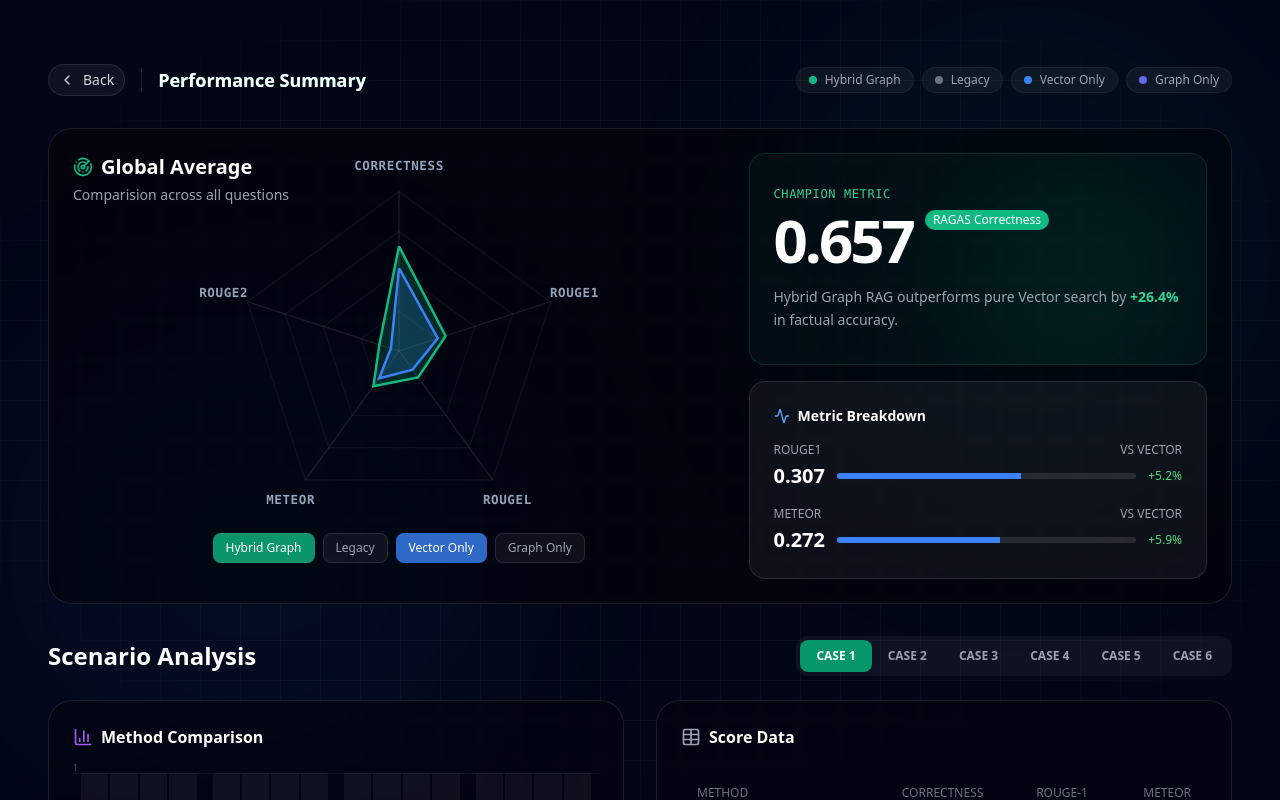
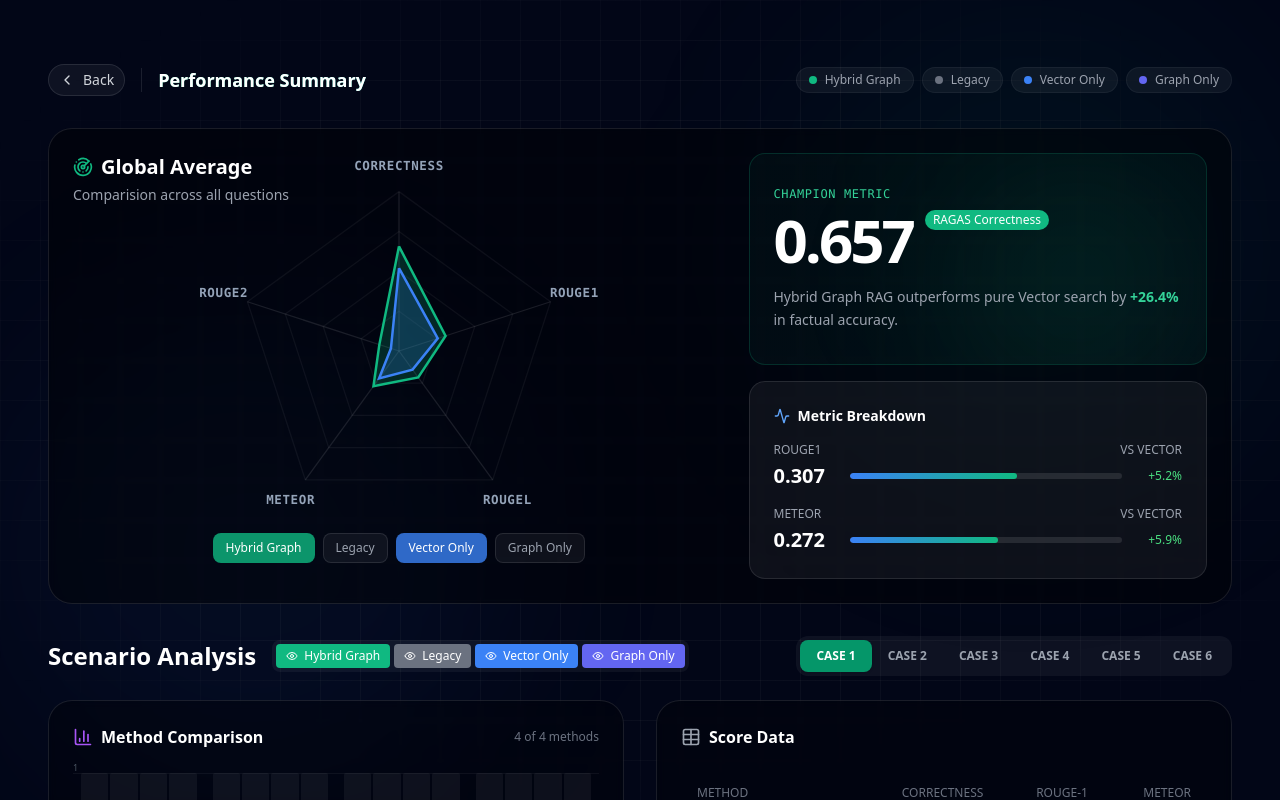
Before and after one commit to afinmh/HybridGraphRAG, a Next.js app: page /summary in a window 1280 px wide. Shown: the top 800 px of the page. Built offline with nearby package versions, Linux system fonts and the light colour scheme.

Commit message:
feat: Implement client-side text embedding using Hugging Face Transformers and introduce a performance summary page with a warmup API route.

```diff
--- a/app/summary/page.tsx
+++ b/app/summary/page.tsx
@@ -1,8 +1,8 @@
 "use client";
 
-import { useState } from "react";
-import { motion } from "framer-motion";
-import { Radar, BarChart3, ChevronLeft, Table as TableIcon, Activity } from "lucide-react";
+import { useState, useEffect } from "react";
+import { motion, useSpring, useTransform } from "framer-motion";
+import { Radar, BarChart3, ChevronLeft, Table as TableIcon, Activity, Eye, EyeOff } from "lucide-react";
 import Link from "next/link";
 import { Badge } from "@/components/ui/badge";
 import { Button } from "@/components/ui/button";
@@ -71,13 +71,62 @@ const performanceData = [
     }
 ];
 
-const METRICS = ['correctness', 'rouge1', 'rougeL', 'meteor', 'rouge2']; // Reordered for visual balance
+const METRICS = ['correctness', 'rouge1', 'rougeL', 'meteor', 'rouge2'];
 const METHODS = [
     { key: 'hybrid', name: 'Hybrid Graph', color: 'bg-emerald-500', stroke: '#10b981', fill: 'rgba(16, 185, 129, 0.2)' },
     { key: 'legacy', name: 'Legacy', color: 'bg-gray-500', stroke: '#6b7280', fill: 'rgba(107, 114, 128, 0.2)' },
     { key: 'vector', name: 'Vector Only', color: 'bg-blue-500', stroke: '#3b82f6', fill: 'rgba(59, 130, 246, 0.2)' },
     { key: 'graph', name: 'Graph Only', color: 'bg-indigo-500', stroke: '#6366f1', fill: 'rgba(99, 102, 241, 0.2)' },
 ];
+
+// --- ANIMATED NUMBER COMPONENT ---
+function AnimatedNumber({ value, decimals = 3, duration = 1.5, className = "" }: {
+    value: number;
+    decimals?: number;
+    duration?: number;
+    className?: string;
+}) {
+    const spring = useSpring(0, {
+        stiffness: 50,
+        damping: 20,
+        duration: duration * 1000
+    });
+    const display = useTransform(spring, (v) => v.toFixed(decimals));
+    const [displayValue, setDisplayValue] = useState("0.000");
+
+    useEffect(() => {
+        spring.set(value);
+    }, [spring, value]);
+
+    useEffect(() => {
+        const unsubscribe = display.on("change", (v) => setDisplayValue(v));
+        return unsubscribe;
+    }, [display]);
+
+    return <span className={className}>{displayValue}</span>;
+}
+
+// --- ANIMATED PROGRESS BAR ---
+function AnimatedProgressBar({ value, maxValue = 0.5, delay = 0 }: {
+    value: number;
+    maxValue?: number;
+    delay?: number;
+}) {
+    return (
+        <div className="flex-1 h-1.5 bg-white/10 rounded-full overflow-hidden">
+            <motion.div
+                className="h-full bg-gradient-to-r from-blue-500 to-emerald-500 rounded-full"
+                initial={{ width: 0 }}
+                animate={{ width: `${Math.min((value / maxValue) * 100, 100)}%` }}
+                transition={{
+                    duration: 1.2,
+                    delay: delay,
+                    ease: [0.16, 1, 0.3, 1] // easeOutExpo
+                }}
+            />
+        </div>
+    );
+}
 
 function calculateRadarPoints(scores: any, size: number) {
     const angleStep = (Math.PI * 2) / METRICS.length;
@@ -87,7 +136,7 @@ function calculateRadarPoints(scores: any, size: number) {
     return METRICS.map((key, i) => {
         const val = scores[key] || 0;
         const angle = i * angleStep - Math.PI / 2;
-        const r = val * radius * 0.85; // slightly smaller to keep labels in check
+        const r = val * radius * 0.85;
         const x = center + r * Math.cos(angle);
         const y = center + r * Math.sin(angle);
         return { x, y };
@@ -163,6 +212,8 @@ function RadarChart({ scores, size = 300, showMethods = ['hybrid'] }: { scores:
 export default function SummaryPage() {
     const [selectedQuestion, setSelectedQuestion] = useState(1);
     const [visibleMethods, setVisibleMethods] = useState(['hybrid', 'vector']);
+    // Scenario Analysis visible methods (for bar chart and table)
+    const [scenarioMethods, setScenarioMethods] = useState(['hybrid', 'legacy', 'vector', 'graph']);
 
     const currentQData = performanceData.find(d => d.id === selectedQuestion) || performanceData[0];
 
@@ -180,6 +231,18 @@ export default function SummaryPage() {
         setVisibleMethods(prev =>
             prev.includes(key) ? prev.filter(k => k !== key) : [...prev, key]
         );
+    };
+
+    const toggleScenarioMethod = (key: string) => {
+        setScenarioMethods(prev => {
+            // Ensure at least one method is always visible
+            if (prev.includes(key) && prev.length > 1) {
+                return prev.filter(k => k !== key);
+            } else if (!prev.includes(key)) {
+                return [...prev, key];
+            }
+            return prev;
+        });
     };
 
     return (
@@ -251,9 +314,12 @@ export default function SummaryPage() {
                             <div className="absolute top-0 right-0 p-32 bg-emerald-500/10 blur-[80px] rounded-full pointer-events-none" />
                             <h3 className="text-emerald-400 font-mono text-xs uppercase tracking-wider mb-2 z-10">Champion Metric</h3>
                             <div className="z-10">
-                                <span className="text-6xl font-bold text-white tracking-tighter">
-                                    {averageScores['hybrid'].correctness.toFixed(3)}
-                                </span>
+                                <AnimatedNumber
+                                    value={averageScores['hybrid'].correctness}
+                                    decimals={3}
+                                    duration={2}
+                                    className="text-6xl font-bold text-white tracking-tighter"
+                                />
                                 <Badge className="ml-3 bg-emerald-500 text-white border-none align-top">RAGAS Correctness</Badge>
                             </div>
                             <p className="text-sm text-gray-400 mt-4 leading-relaxed z-10">
@@ -270,20 +336,26 @@ export default function SummaryPage() {
                                     <Activity className="w-4 h-4 text-blue-400" /> Metric Breakdown
                                 </h4>
                                 <div className="space-y-4">
-                                    {['rouge1', 'meteor'].map(metric => (
+                                    {['rouge1', 'meteor'].map((metric, index) => (
                                         <div key={metric}>
                                             <div className="flex justify-between text-xs text-gray-400 mb-1 uppercase">
                                                 <span>{metric}</span>
                                                 <span>vs Vector</span>
                                             </div>
                                             <div className="flex items-center gap-3">
-                                                <div className="text-xl font-bold text-white">
-                                                    {(averageScores['hybrid'][metric]).toFixed(3)}
+                                                <div className="text-xl font-bold text-white w-16">
+                                                    <AnimatedNumber
+                                                        value={averageScores['hybrid'][metric]}
+                                                        decimals={3}
+                                                        duration={1.5}
+                                                    />
                                                 </div>
-                                                <div className="flex-1 h-1.5 bg-white/10 rounded-full overflow-hidden">
-                                                    <div className="h-full bg-blue-500" style={{ width: `${(averageScores['hybrid'][metric] / 0.5) * 100}%` }} />
-                                                </div>
-                                                <span className={`text-xs ${averageScores['hybrid'][metric] > averageScores['vector'][metric] ? 'text-green-400' : 'text-red-400'}`}>
+                                                <AnimatedProgressBar
+                                                    value={averageScores['hybrid'][metric]}
+                                                    maxValue={0.5}
+                                                    delay={index * 0.3}
+                                                />
+                                                <span className={`text-xs w-12 text-right ${averageScores['hybrid'][metric] > averageScores['vector'][metric] ? 'text-green-400' : 'text-red-400'}`}>
                                                     {averageScores['hybrid'][metric] > averageScores['vector'][metric] ? '+' : ''}
                                                     {((averageScores['hybrid'][metric] - averageScores['vector'][metric]) * 100).toFixed(1)}%
                                                 </span>
@@ -299,7 +371,33 @@ export default function SummaryPage() {
                 {/* --- 2. DETAILED ANALYSIS --- */}
                 <div className="space-y-6">
                     <div className="flex flex-col md:flex-row md:items-center justify-between gap-4">
-                        <h2 className="text-2xl font-bold text-white">Scenario Analysis</h2>
+                        <div className="flex items-center gap-4">
+                            <h2 className="text-2xl font-bold text-white">Scenario Analysis</h2>
+                            {/* Method Toggle for Scenario */}
+                            <div className="flex gap-1 bg-white/5 p-1 rounded-lg">
+                                {METHODS.map(m => {
+                                    const isActive = scenarioMethods.includes(m.key);
+                                    return (
+                                        <button
+                                            key={m.key}
+                                            onClick={() => toggleScenarioMethod(m.key)}
+                                            className={`flex items-center gap-1.5 px-2.5 py-1 rounded text-xs font-medium transition-all ${isActive
+                                                    ? `${m.color} text-white`
+                                                    : 'text-gray-500 hover:text-gray-300'
+                                                }`}
+                                            title={isActive ? `Hide ${m.name}` : `Show ${m.name}`}
+                                        >
+                                            {isActive ? (
+                                                <Eye className="w-3 h-3" />
+                                            ) : (
+                                                <EyeOff className="w-3 h-3" />
+                                            )}
+                                            <span className="hidden sm:inline">{m.name}</span>
+                                        </button>
+                                    );
+                                })}
+                            </div>
+                        </div>
                         <div className="flex bg-white/5 p-1 rounded-xl overflow-x-auto">
                             {performanceData.map(q => (
                                 <button
@@ -321,6 +419,9 @@ export default function SummaryPage() {
                                     <BarChart3 className="w-5 h-5 text-purple-500" />
                                     Method Comparison
                                 </h3>
+                                <span className="text-xs text-gray-500">
+                                    {scenarioMethods.length} of {METHODS.length} methods
+                                </span>
                             </div>
 
                             {/* Grouped Bar Chart */}
@@ -334,14 +435,12 @@ export default function SummaryPage() {
                                     ))}
                                 </div>
 
-                                {/* Groups */}
+                                {/* Groups - only show visible methods */}
                                 {METRICS.slice(0, 4).map((metric) => (
                                     <div key={metric} className="flex-1 h-full flex flex-col justify-end z-10 group/metric">
                                         <div className="flex justify-between items-end h-full gap-[2px]">
-                                            {METHODS.map(m => {
+                                            {METHODS.filter(m => scenarioMethods.includes(m.key)).map(m => {
                                                 const val = (currentQData.scores as any)[m.key][metric];
-                                                // limit to max height 100% (assuming val <= 1)
-                                                // If val > 1 (unlikely for these metrics), clip.
                                                 return (
                                                     <div key={m.key} className="w-full bg-white/5 rounded-t-sm relative group/bar h-full flex items-end">
                                                         <motion.div
@@ -353,7 +452,7 @@ export default function SummaryPage() {
                                                         />
                                                         {/* Tooltip */}
                                                         <div className="absolute -top-8 left-1/2 -translate-x-1/2 bg-black/90 text-white text-[10px] px-2 py-1 rounded opacity-0 group-hover/bar:opacity-100 transition-opacity whitespace-nowrap pointer-events-none z-20 border border-white/20">
-                                                            {val.toFixed(3)}
+                                                            {m.name}: {val.toFixed(3)}
                                                         </div>
                                                     </div>
                                                 )
@@ -382,11 +481,18 @@ export default function SummaryPage() {
                                         </tr>
                                     </thead>
                                     <tbody className="divide-y divide-white/5">
-                                        {METHODS.map(m => {
+                                        {METHODS.filter(m => scenarioMethods.includes(m.key)).map(m => {
                                             const scores = (currentQData.scores as any)[m.key];
                                             const isHybrid = m.key === 'hybrid';
                                             return (
-                                                <tr key={m.key} className={`group hover:bg-white/5 transition-colors ${isHybrid ? 'bg-emerald-900/10' : ''}`}>
+                                                <motion.tr
+                                                    key={m.key}
+                                                    className={`group hover:bg-white/5 transition-colors ${isHybrid ? 'bg-emerald-900/10' : ''}`}
+                                                    initial={{ opacity: 0, x: -20 }}
+                                                    animate={{ opacity: 1, x: 0 }}
+                                                    exit={{ opacity: 0, x: 20 }}
+                                                    transition={{ duration: 0.3 }}
+                                                >
                                                     <td className="py-3 px-4">
                                                         <div className="flex items-center gap-2">
                                                             <div className={`w-2 h-2 rounded-full ${m.color}`} />
@@ -402,7 +508,7 @@ export default function SummaryPage() {
                                                     <td className="py-3 px-4 text-right font-mono text-gray-400">
                                                         {scores.meteor.toFixed(4)}
                                                     </td>
-                                                </tr>
+                                                </motion.tr>
                                             )
                                         })}
                                     </tbody>
--- a/package.json
+++ b/package.json
@@ -9,6 +9,7 @@
     "lint": "eslint"
   },
   "dependencies": {
+    "@huggingface/transformers": "^3.8.1",
     "@radix-ui/react-separator": "^1.1.8",
     "@radix-ui/react-slot": "^1.2.4",
     "@supabase/supabase-js": "^2.47.14",
```
Also changed, not shown: app/api/warmup/route.ts (+10 -8 lines), services/client-embedding.service.ts (+25 -9 lines), 1 other file (tests, documents, lock files or other folders).
